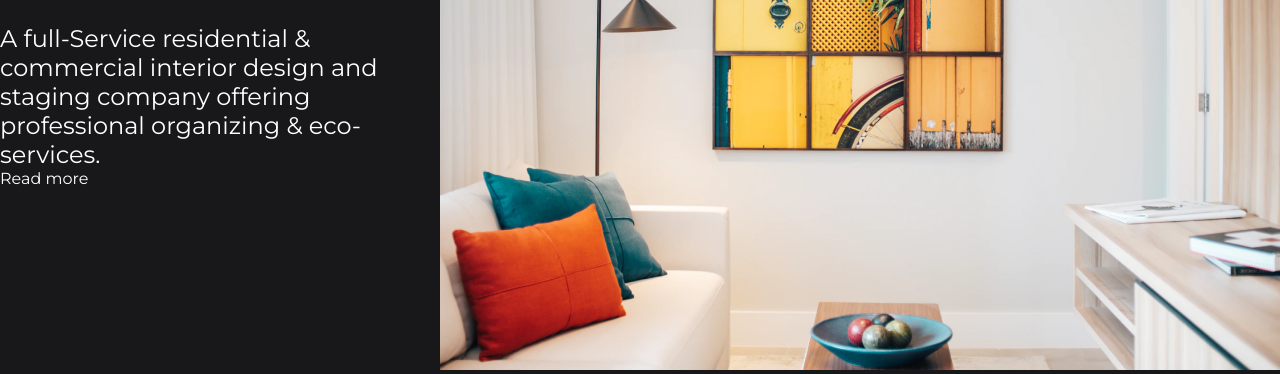
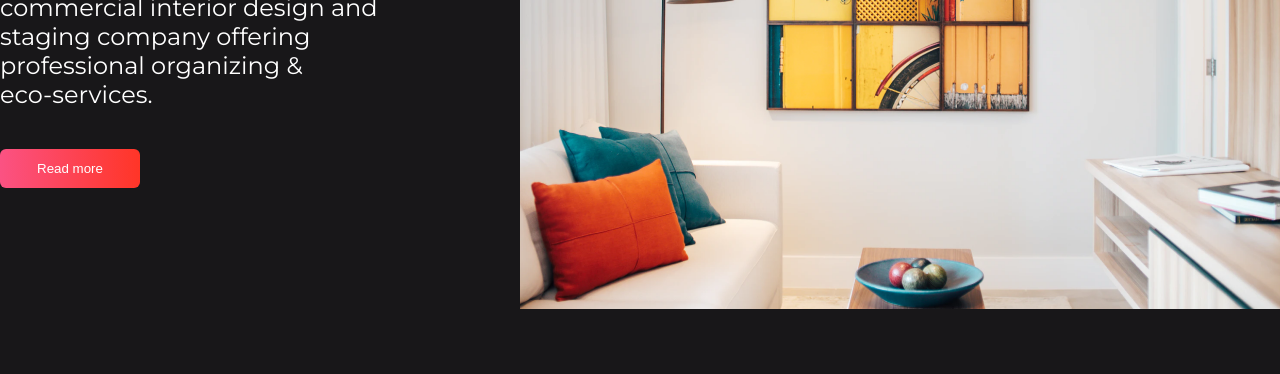
Before and after one commit to mourodev/interior-consultant, a plain HTML site: page index.html in a window 1280 px wide. Shown: the part 635-1009 px from the top of the page. After the commit the page ends 948 px from the top, so only its background shows below. Drawn offline with nearby package versions, Linux system fonts and the light colour scheme.

Commit message:
fix button

```diff
--- a/index.html
+++ b/index.html
@@ -35,12 +35,15 @@
         <h1>Modern interior</h1>
         <p>
           A full-Service residential & commercial interior design and staging
-          company offering professional organizing & eco-services.
+          company offering professional organizing & <br />
+          eco-services.
         </p>
-        <a href="">Read more</a>
+        <button type="button">
+          Read more <img src="./img/arrow.png" alt="button arrow" />
+        </button>
       </div>
 
-      <div class="container__bg">
+      <div class="container__image">
         <img src="./img/photo1.png" alt="Interior Consultant image" />
       </div>
     </section>
--- a/style.css
+++ b/style.css
@@ -97,7 +97,7 @@ section.container {
   align-items: center;
   flex-wrap: wrap;
   justify-content: center;
-  gap: 20px;
+  gap: 140px;
 }
 
 .container__content {
@@ -113,14 +113,33 @@ section.container {
 }
 
 .container__content p {
-  font-family: Montserrat;
   font-style: normal;
   font-weight: normal;
   font-size: 24px;
   line-height: 29px;
+  margin-bottom: 40px;
 }
 
-.container__bg {
+.container__content button {
+  width: 140px;
+  border: 0;
+  padding: 12px 10px;
+  outline: none;
+  color: #fff;
+  background: linear-gradient(to right, #fb5283, #ff3527);
+  border-radius: 6px;
+  cursor: pointer;
+}
+
+.container__content button img {
+  width: 30px;
+  display: none;
+}
+
+.container__content button:hover img {
+}
+
+.container__image {
   flex: 2;
 }
 
```
Also changed, not shown: img/arrow.png (added).
